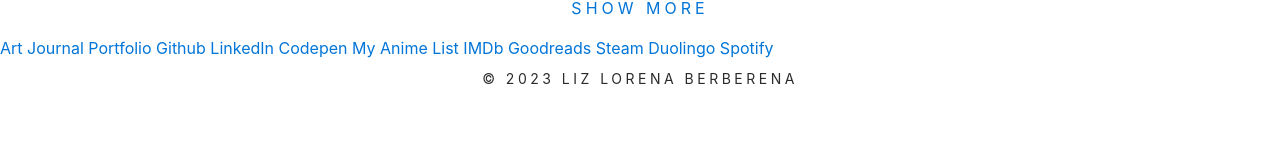
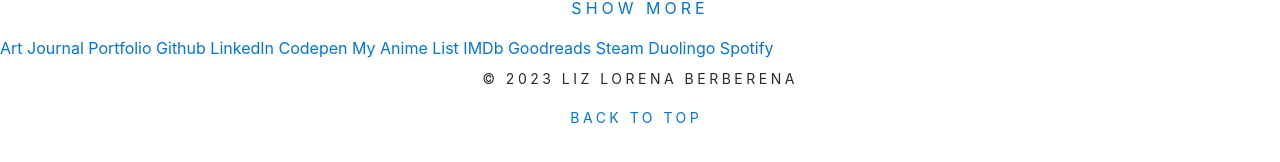
Before and after one commit to lizberberena/old-links, a Jekyll site: the page built from index.html, in a window 1280 px wide. Shown: the part 574-736 px from the top of the page. Built offline with Jekyll 4.4.1, drawn with Linux system fonts in a browser that asks for light colours; nearby versions of some CDN libraries; the list of posts is cut into pages by our own code.

Commit message:
Update footer.html

```diff
--- a/_includes/footer.html
+++ b/_includes/footer.html
@@ -1,6 +1,8 @@
 <div style="margin-top:10px;">
 <!--<p style="text-align:center;line-height: 135%;letter-spacing: 0.25em;text-transform: uppercase;"><script type="text/javascript" src="//counter.websiteout.net/js/24/0/0/0"></script> Hits</p>-->
 
-<p style="text-align:center;line-height: 135%;letter-spacing: 0.25em;text-transform: uppercase;font-size:14px;margin-bottom:20px;">©&nbsp;{{ site.time | date: '%Y' }} Liz Lorena Berberena</p>
+<p style="text-align:center;line-height: 135%;letter-spacing: 0.25em;text-transform: uppercase;font-size:14px;margin-bottom:20px;">©&nbsp;{{ site.time | date: '%Y' }} Liz&nbsp;Lorena Berberena</p>
+
+<p style="text-align:center;line-height: 135%;letter-spacing: 0.25em;text-transform: uppercase;font-size:14px;"><a href="#top" style="font-size:14px;">Back to Top&nbsp;<span uk-icon="icon: arrow-up"></span>
 
 </div>
```
